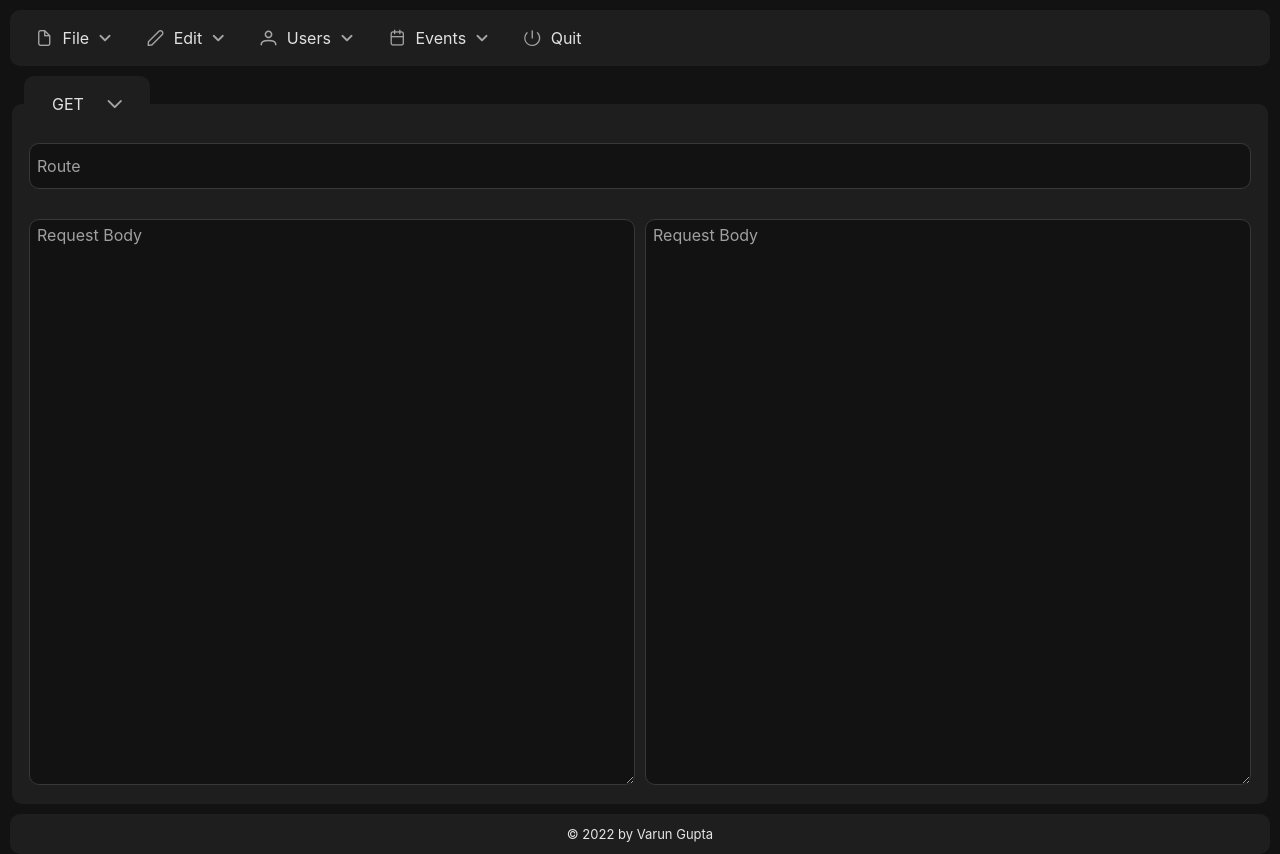
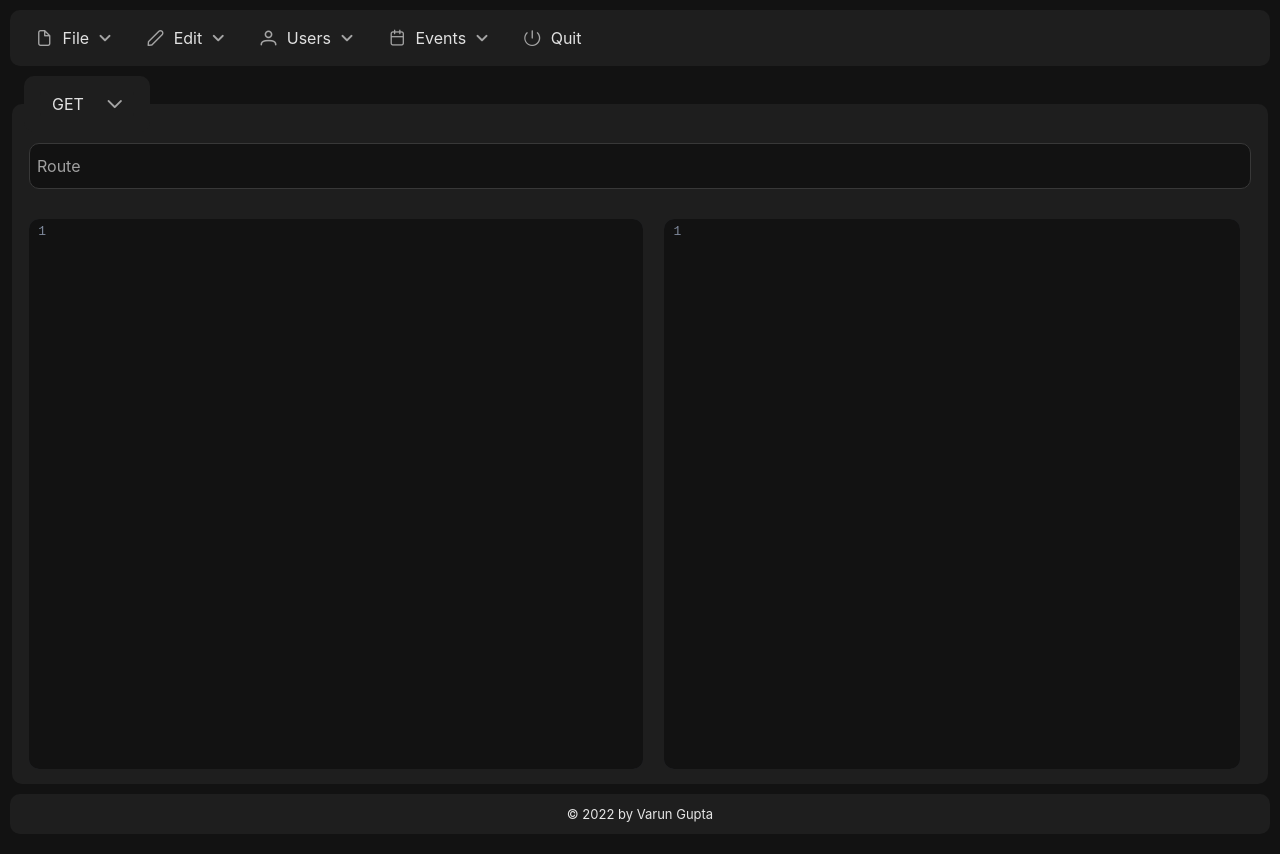
Before and after one commit to Tak1za/mr-api, a React (Create React App) app: page / in a window 1280 px wide. Built offline with nearby package versions, Linux system fonts and the light colour scheme.

Commit message:
added request and response code editors

```diff
--- a/package.json
+++ b/package.json
@@ -3,6 +3,7 @@
   "version": "0.1.0",
   "private": true,
   "dependencies": {
+    "@codemirror/lang-json": "^0.20.0",
     "@testing-library/jest-dom": "^5.16.4",
     "@testing-library/react": "^13.3.0",
     "@testing-library/user-event": "^13.5.0",
@@ -10,6 +11,7 @@
     "@types/node": "^16.11.38",
     "@types/react": "^18.0.11",
     "@types/react-dom": "^18.0.5",
+    "@uiw/react-codemirror": "^4.7.0",
     "primeicons": "^5.0.0",
     "primereact": "^8.1.1",
     "react": "^18.1.0",
--- a/src/components/request-body/RequestBody.scss
+++ b/src/components/request-body/RequestBody.scss
@@ -1,5 +1,34 @@
 .request-body {
   flex: auto;
-  border-radius: 10px;
   margin-right: 5px;
+
+  .cm-theme-dark {
+    height: 100%;
+
+    .cm-editor {
+      border-radius: 10px;
+      height: 100%;
+      font-size: medium;
+
+      .cm-scroller {
+        border-radius: 10px;
+
+        .cm-gutters {
+          background-color: rgb(18, 18, 18);
+
+          .cm-activeLineGutter {
+            background-color: transparent;
+          }
+        }
+
+        .cm-content {
+          background-color: rgb(18, 18, 18);
+
+          .cm-activeLine {
+            background-color: transparent;
+          }
+        }
+      }
+    }
+  }
 }
--- a/src/components/request-body/RequestBody.tsx
+++ b/src/components/request-body/RequestBody.tsx
@@ -1,21 +1,23 @@
 import "./RequestBody.scss";
-import { InputTextarea } from "primereact/inputtextarea";
 import { useState } from "react";
+import CodeMirror from "@uiw/react-codemirror";
+import { json } from "@codemirror/lang-json";
 
 function RequestBody() {
-  const [requestBody, setRequestBody] = useState("");
+  const [code, setCode] = useState("");
+
   return (
     <div className="request-body">
-      <span className="p-float-label">
-        <InputTextarea
-          value={requestBody}
-          onChange={(e) => setRequestBody(e.target.value)}
-          rows={27}
-          cols={30}
-          id="request-body"
-        />
-        <label htmlFor="request-body">Request Body</label>
-      </span>
+      <CodeMirror
+        value={code}
+        extensions={[json()]}
+        theme="dark"
+        minHeight="550px"
+        maxHeight="550px"
+        minWidth="48vw"
+        maxWidth="48vw"
+        onChange={(value, _) => setCode(value)}
+      />
     </div>
   );
 }
--- a/src/components/response-body/ResponseBody.scss
+++ b/src/components/response-body/ResponseBody.scss
@@ -1,5 +1,34 @@
 .response-body {
   flex: auto;
-  border-radius: 10px;
   margin-left: 5px;
+
+  .cm-theme-dark {
+    height: 100%;
+
+    .cm-editor {
+      border-radius: 10px;
+      height: 100%;
+      font-size: medium;
+
+      .cm-scroller {
+        border-radius: 10px;
+
+        .cm-gutters {
+          background-color: rgb(18, 18, 18);
+
+          .cm-activeLineGutter {
+            background-color: transparent;
+          }
+        }
+
+        .cm-content {
+          background-color: rgb(18, 18, 18);
+
+          .cm-activeLine {
+            background-color: transparent;
+          }
+        }
+      }
+    }
+  }
 }
--- a/src/components/response-body/ResponseBody.tsx
+++ b/src/components/response-body/ResponseBody.tsx
@@ -1,22 +1,23 @@
 import "./ResponseBody.scss";
-import { InputTextarea } from "primereact/inputtextarea";
 import { useState } from "react";
+import CodeMirror from "@uiw/react-codemirror";
+import { json } from "@codemirror/lang-json";
 
 function ResponseBody() {
-  const [responseBody, setResponseBody] = useState("");
+  const [code, setCode] = useState("");
 
   return (
     <div className="response-body">
-      <span className="p-float-label">
-        <InputTextarea
-          value={responseBody}
-          onChange={(e) => setResponseBody(e.target.value)}
-          rows={27}
-          cols={30}
-          id="request-body"
-        />
-        <label htmlFor="request-body">Request Body</label>
-      </span>
+      <CodeMirror
+        value={code}
+        extensions={[json()]}
+        theme="dark"
+        minHeight="550px"
+        maxHeight="550px"
+        minWidth="45vw"
+        maxWidth="45vw"
+        onChange={(value, _) => setCode(value)}
+      />
     </div>
   );
 }
```
Also changed, not shown: 1 other file (tests, documents, lock files or other folders).
